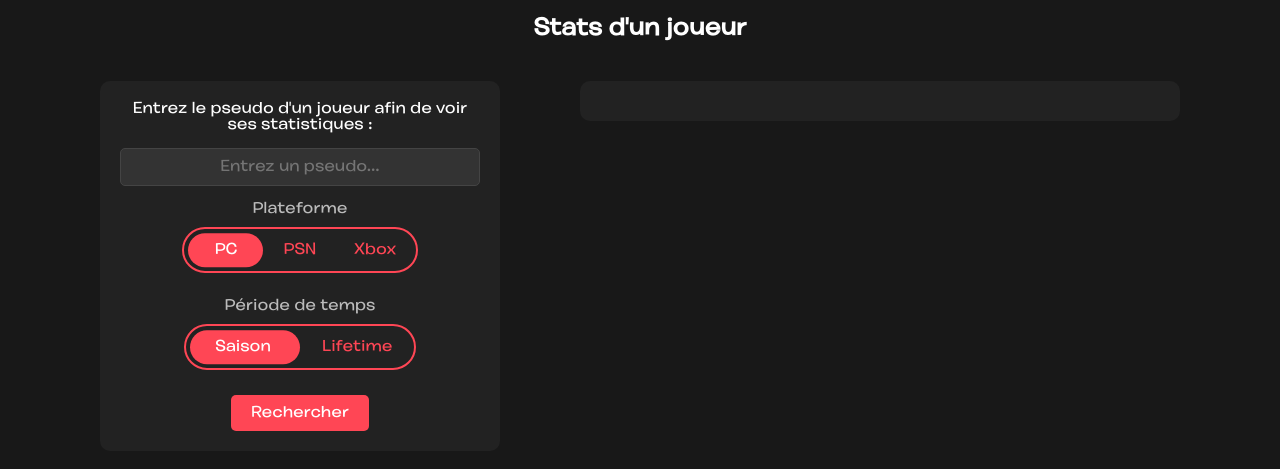
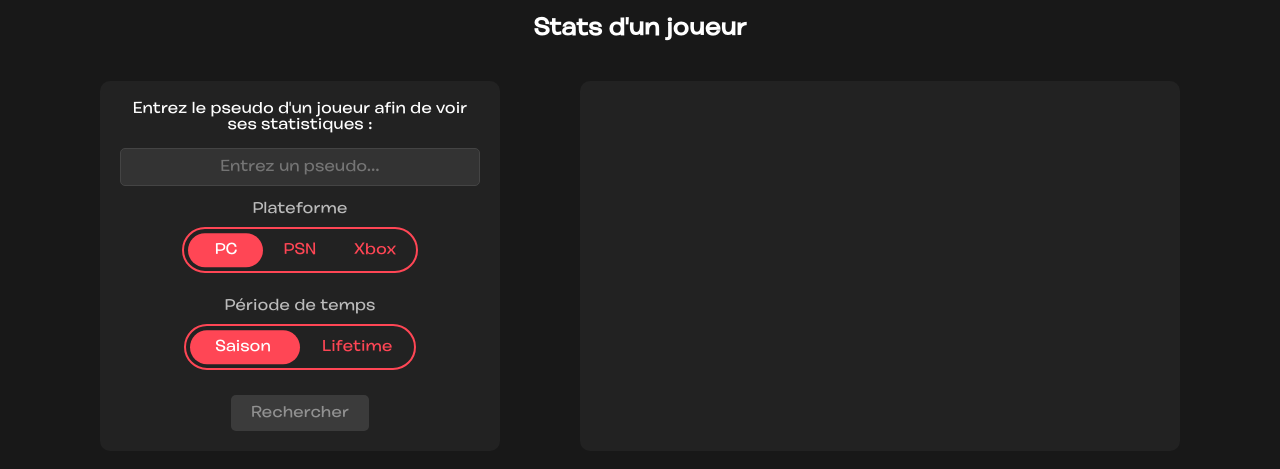
Before and after one commit to tiimjcb/r410-tp-api, a website: page index.html in a window 1280 px wide. Shown: the part 73-542 px from the top of the page. Drawn offline with Linux system fonts and the light colour scheme.

Commit message:
Implement search button toggle functionality and adjust layout styles

```diff
--- a/assets/js/index.js
+++ b/assets/js/index.js
@@ -0,0 +1,20 @@
+document.addEventListener("DOMContentLoaded", () => {
+    const playerInput = document.getElementById("player-name");
+    const searchButton = document.getElementById("search-btn");
+    const searchContainer = document.getElementById("search-container");
+    const responseContainer = document.getElementById("response-container");
+
+    function toggleSearchButton() {
+        if (playerInput.value.trim() === "") {
+            searchButton.disabled = true;
+            searchButton.classList.add("disabled");
+        } else {
+            searchButton.disabled = false;
+            searchButton.classList.remove("disabled");
+        }
+    }
+
+    toggleSearchButton();
+
+    playerInput.addEventListener("input", toggleSearchButton);
+});
--- a/index.html
+++ b/index.html
@@ -4,7 +4,6 @@
         <meta charset="UTF-8">
         <title>API Fortnite R4.A.10</title>
         <link rel="stylesheet" href="styles.css">
-        <script src="./assets/js/index.js"></script>
     </head>
     <body>
         <header>
@@ -54,4 +53,5 @@
             </div>
         </main>
     </body>
+    <script src="assets/js/index.js"></script>
 </html>
--- a/styles.css
+++ b/styles.css
@@ -133,6 +133,7 @@ p.descripteur{
     flex-direction: column;
     align-items: center;
     gap: 15px;
+    height:370px;
 }
 
 /* Style custom pour les Radio Buttons */
@@ -258,3 +259,11 @@ p.descripteur{
     left: 114px;
     width: 110px;
 }
+
+
+button#search-btn:disabled,
+button#search-btn.disabled {
+    background: #555;
+    cursor: not-allowed;
+    opacity: 0.5;
+}
```
